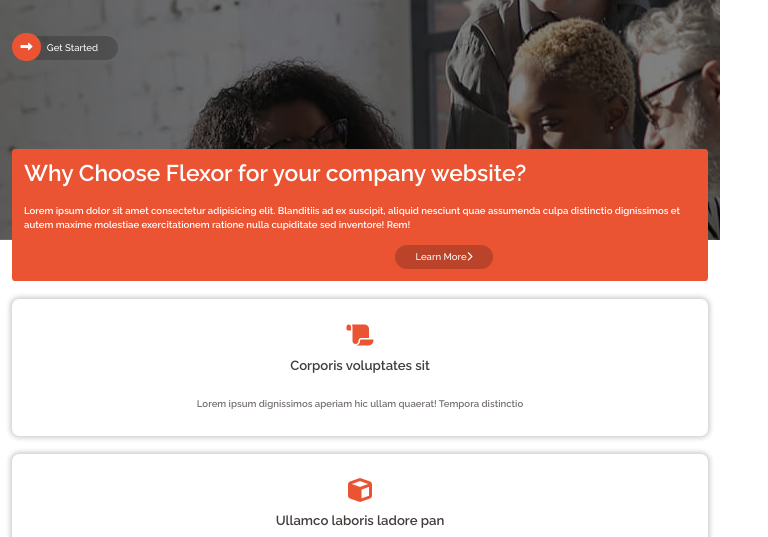
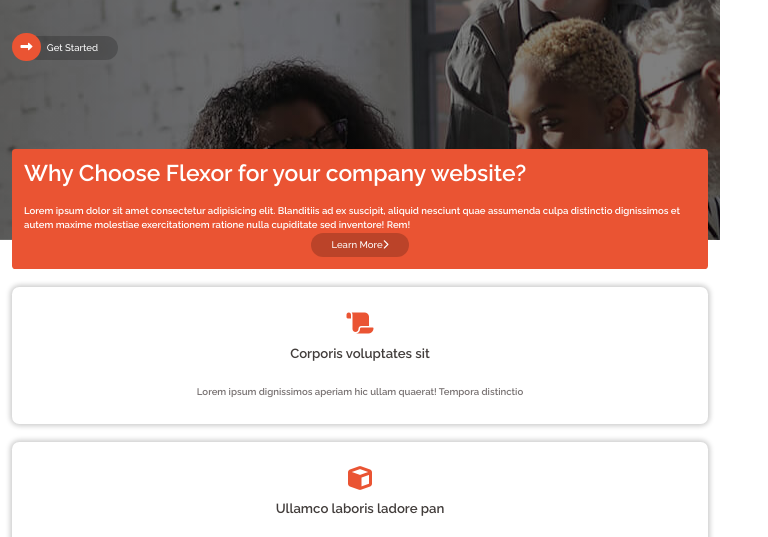
Before and after one commit to somanshu63/checkpoint4, a plain HTML site: page index.html in a window 768 px wide. Shown: the part 263-800 px from the top of the page. Drawn offline with Linux system fonts and the light colour scheme.

Commit message:
Update style.css

```diff
--- a/style.css
+++ b/style.css
@@ -1129,9 +1129,6 @@
 		padding-top: 9rem;
 		padding-bottom: 12rem;
 	}
-	.hero-article-big .btn-primary{
-		margin: 1rem 0 0 30%;
-	}
 	.hero-article-big, .hero-article-small{
 		margin-bottom: -2rem;
 	}
@@ -1298,9 +1295,6 @@
 		padding-top: 9rem;
 		padding-bottom: 12rem;
 	}
-	.hero-article-big .btn-primary{
-		margin: 1rem 0 0 25%;
-	}
 
 
 
```
